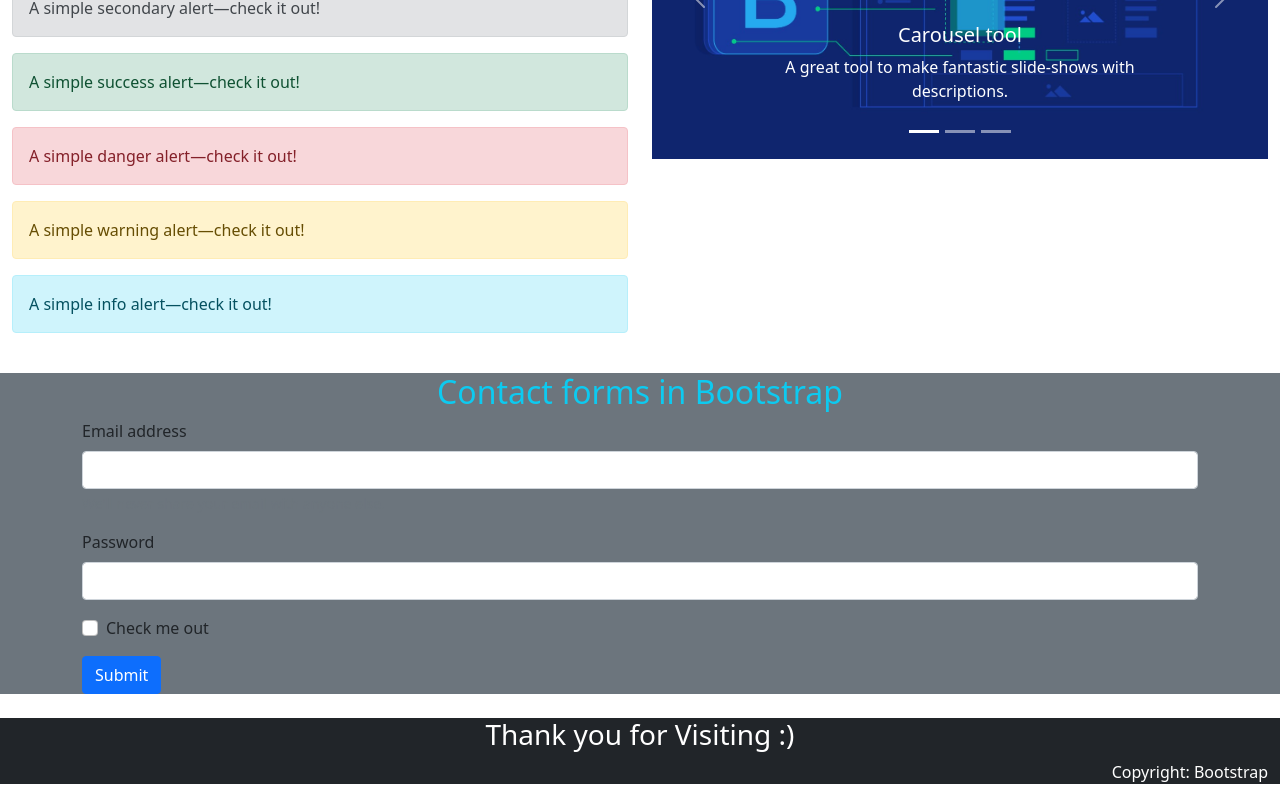
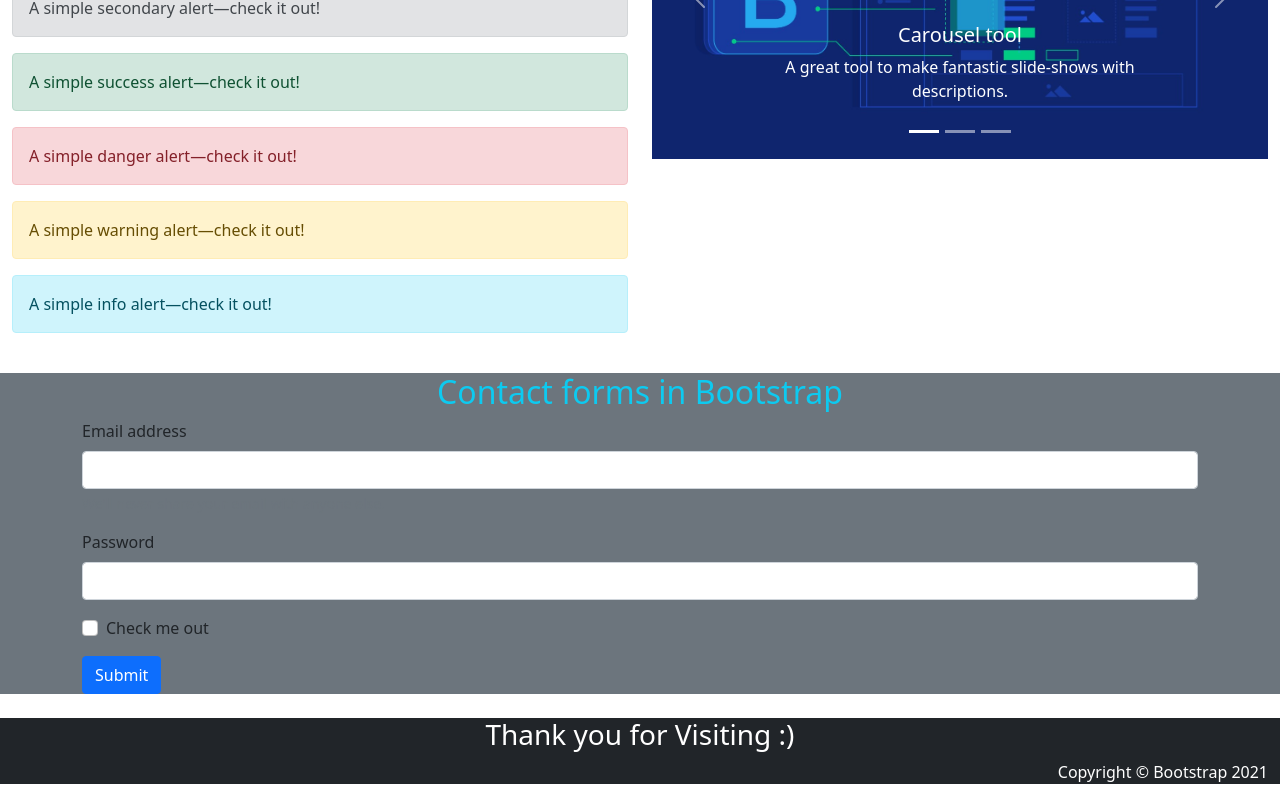
Before and after one commit to khar0030/khar0030.github.io, a plain HTML site: page bootstrap/index.html in a window 1280 px wide. Shown: the part 1994-2794 px from the top of the page. Drawn offline with nearby package versions, Linux system fonts and the light colour scheme.

Commit message:
bootstrap

```diff
--- a/bootstrap/index.html
+++ b/bootstrap/index.html
@@ -228,7 +228,7 @@
 
 <div class="container-fluid bg-dark text-white mt-4">
     <h3 class="text-center">Thank you for Visiting :)</h3>
-    <p class="text-end">Copyright: Bootstrap</p>
+    <p class="text-end"> Copyright &copy; Bootstrap 2021</p>
 </div>
 
 </body>
```
